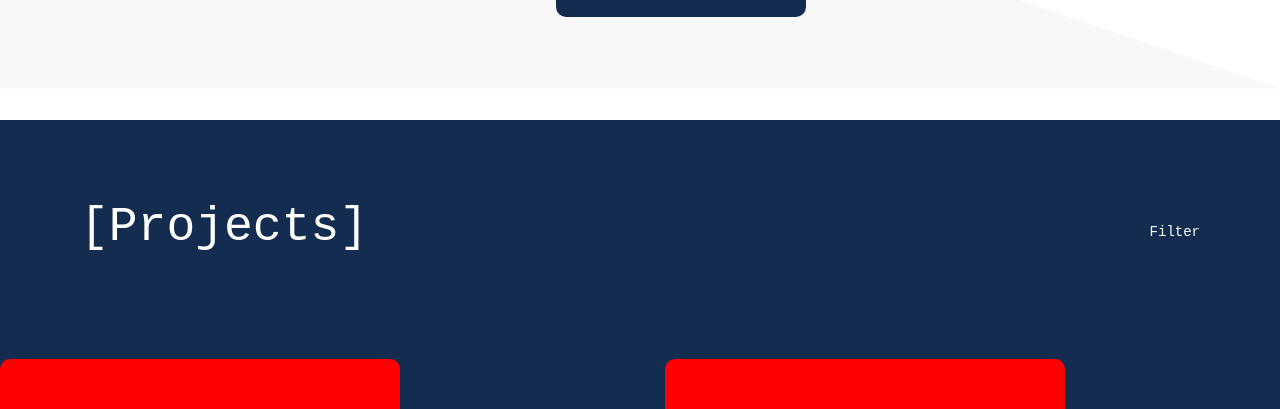
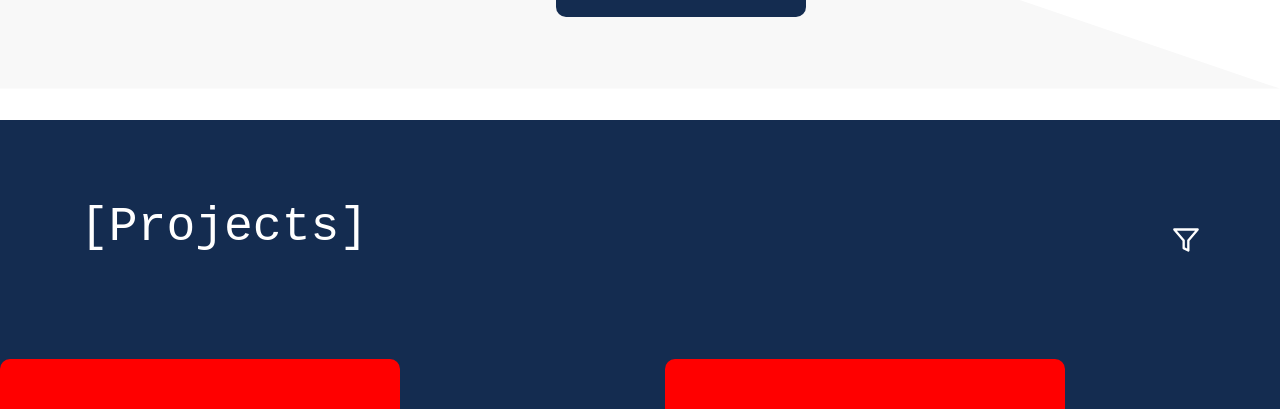
Before and after one commit to vnsl/portfolio, a React (Create React App) app: page / in a window 1280 px wide. Shown: the part 1480-1889 px from the top of the page. Built offline with nearby package versions, Linux system fonts and the light colour scheme; a web font is replaced by a local one.

Commit message:
corrections for deploy, filter icon added

```diff
--- a/src/components/CustomModal/index.js
+++ b/src/components/CustomModal/index.js
@@ -8,10 +8,6 @@ function CustomModal({project}) {
 
   const showModal = () => {
     setIsModalVisible(true);
-  };
-
-  const handleOk = () => {
-    setIsModalVisible(false);
   };
 
   const handleCancel = () => {
--- a/src/pages/Portfolio/index.js
+++ b/src/pages/Portfolio/index.js
@@ -1,6 +1,8 @@
 import React from "react";
 import ProjectCard from "../../components/ProjectCard";
 import projects from "../../assets/data/projects.json";
+
+import { FiFilter } from "react-icons/fi";
 
 import './index.scss';
 
@@ -11,7 +13,8 @@ function Portfolio() {
         <div className="Portfolio">
             <div className="PortfolioHeader">
                 <h1>[Projects]</h1>
-                <p>Filter</p>
+                <FiFilter/>
+                {/* <p>Filter</p> */}
             </div>
             <div className="projectCards">
                 {allProjects.map(project => <ProjectCard project={project}/>)}
--- a/src/pages/Portfolio/index.scss
+++ b/src/pages/Portfolio/index.scss
@@ -15,6 +15,7 @@
     align-items: center;
     padding: 70px 80px;
     color: white;
+    font-size: 28px;
 }
 
 .PortfolioHeader h1 {
```
